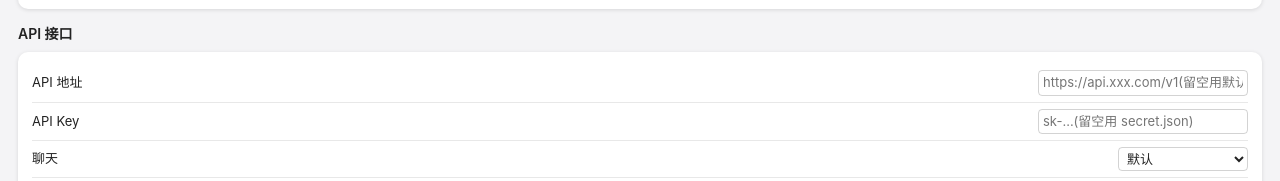
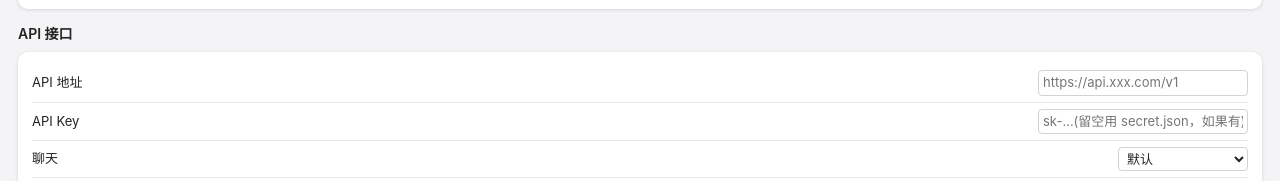
Before and after one commit to zhiyun298/wine-fox-desktop-pet, an Electron app: page electron/settings.html in a window 1280 px wide. Shown: the part 354-535 px from the top of the page. Drawn offline with Linux system fonts and the light colour scheme; no server answers.

Commit message:
Update placeholders in settings.html

```diff
--- a/electron/settings.html
+++ b/electron/settings.html
@@ -139,11 +139,11 @@
     <div class="card">
       <div class="row">
         <span>API 地址</span>
-        <input type="text" id="cloudBaseURL" placeholder="https://api.xxx.com/v1(留空用默认)" style="width:200px;font:inherit;border-radius:4px;border:1px solid rgba(128,128,128,0.35);background:transparent;color:inherit;padding:2px 4px;" />
+        <input type="text" id="cloudBaseURL" placeholder="https://api.xxx.com/v1" style="width:200px;font:inherit;border-radius:4px;border:1px solid rgba(128,128,128,0.35);background:transparent;color:inherit;padding:2px 4px;" />
       </div>
       <div class="row">
         <span>API Key</span>
-        <input type="password" id="cloudApiKey" placeholder="sk-…(留空用 secret.json)" style="width:200px;font:inherit;border-radius:4px;border:1px solid rgba(128,128,128,0.35);background:transparent;color:inherit;padding:2px 4px;" />
+        <input type="password" id="cloudApiKey" placeholder="sk-…(留空用 secret.json，如果有)" style="width:200px;font:inherit;border-radius:4px;border:1px solid rgba(128,128,128,0.35);background:transparent;color:inherit;padding:2px 4px;" />
       </div>
       <div class="row">
         <span>聊天</span>
```
